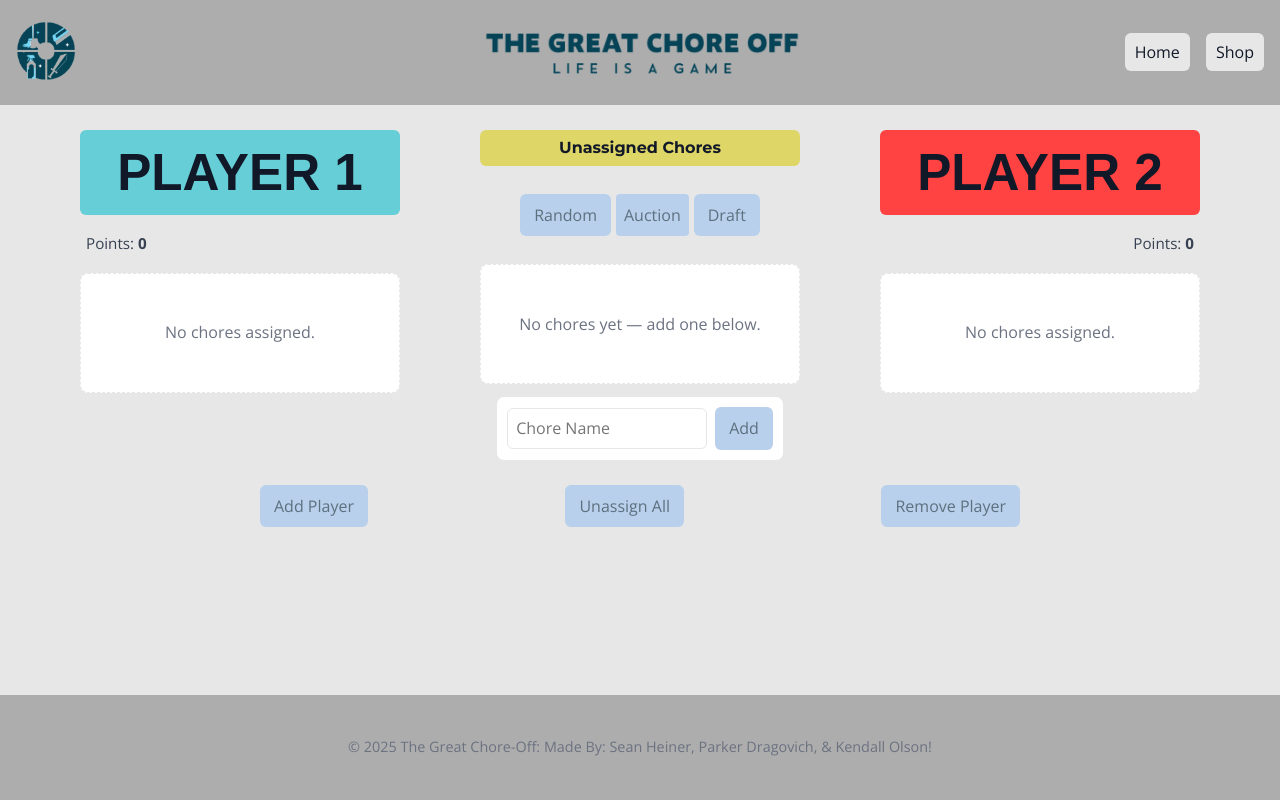
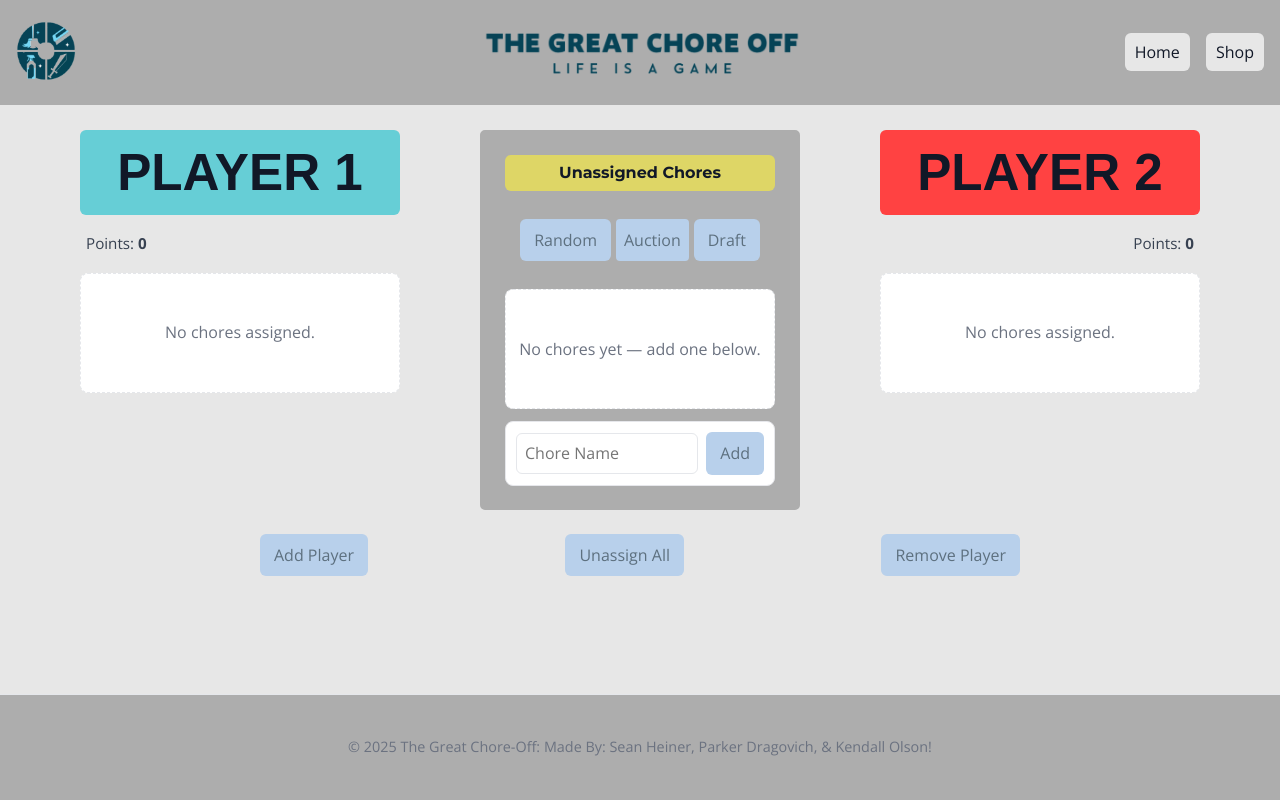
Before and after one commit to KendallTO/Chore-Wars, a PHP site: page / in a window 1280 px wide. Run offline with PHP 8.4, Linux system fonts and the light colour scheme; some web fonts are replaced.

Commit message:
11.01.25.j.3 incomplete viewport resposiveness

```diff
--- a/chore_wars/index.html
+++ b/chore_wars/index.html
@@ -64,9 +64,8 @@
         <!-- add-chore form -->
         <form id="add-chore-form" class="chore-form" aria-label="Add chore" novalidate
           style="max-width: 400px; margin: 0 auto;">
-          <div class="form-row" style="display: flex; gap: 8px; align-items: center;">
-            <input id="chore-name" name="name" type="text" required aria-required="true" placeholder="Chore Name"
-              style="margin-top: 0; width: 200px;" />
+          <div class="form-row">
+            <input id="chore-name" name="name" type="text" required aria-required="true" placeholder="Chore Name">
             <button type="submit" id="unchosen-button-add" class="btn">Add</button>
           </div>
         </form>
--- a/chore_wars/styles/index.css
+++ b/chore_wars/styles/index.css
@@ -108,6 +108,28 @@
   align-self: center;
 }
 
+#column-right {
+  grid-area: 1 / 3;
+}
+
+#column-left h3,
+#left-header,
+#left-points-box {
+  text-align: center;
+  background-color: var(--player1_color);
+  font-size: 4vw;
+  font-family: var(--names_font);
+}
+
+#column-right h3,
+#right-header,
+#right-points-box {
+  text-align: center;
+  background-color: var(--player2_color);
+  font-size: 4vw;
+  font-family: var(--names_font);
+}
+
 /* Ensure extra columns inherit sizing from original columns */
 #column-extra-1,
 #column-extra-2,
@@ -163,7 +185,19 @@
 }
 
 #chores-column {
+  position: sticky;
+  top: 90px;
+  height: 380px;
   justify-self: center;
+  background-color: var(--header_footer);
+  border: solid 25px var(--header_footer);
+  border-radius: 5px;
+}
+
+#chores-column h3 {
+  text-align: center;
+  background-color: var(--center_column);
+  font-family: var(--header_font);
 }
 
 
@@ -205,6 +239,18 @@
   gap: 8px;
 }
 
+.form-row {
+  display: flex;
+  gap: 8px;
+  align-items: center;
+}
+
+.form-row input {
+  margin-top: 0;
+  width: 100%;
+  max-width: 200px;
+}
+
 /* reuse .form-row layout already defined for .shop-form; ensure inputs inside chore-form match */
 .chore-form input[type="text"],
 .chore-form input[type="number"] {
@@ -243,3 +289,25 @@
   justify-content: center;
   margin: 1rem 0;
 }
+
+@media (max-width: 1015px) {
+
+  .button-container {
+    display: block;
+    text-align: center;
+  }
+
+  .button-container button {
+    margin: 15px auto;
+  }
+
+  #chores-column {
+    top: 20px;
+    height: 555px;
+  }
+
+  .form-row {
+    display: block;
+    text-align: center;
+  }
+}
--- a/chore_wars/styles/main.css
+++ b/chore_wars/styles/main.css
@@ -35,6 +35,17 @@
   --accent: #2b6cb0;
   --muted: #f3f4f6;
   --text: #111827;
+}
+
+/* Removes the scroll bar */
+body::-webkit-scrollbar {
+  display: none; /* Chrome, Safari, Opera */
+}
+body {
+  -ms-overflow-style: none; /* Internet Explorer, Edge */
+}
+html {
+  scrollbar-width: none; /* Firefox */
 }
 
 * {
```
Also changed, not shown: other parts of chore_wars/styles/main.css (+17 -26 lines).
